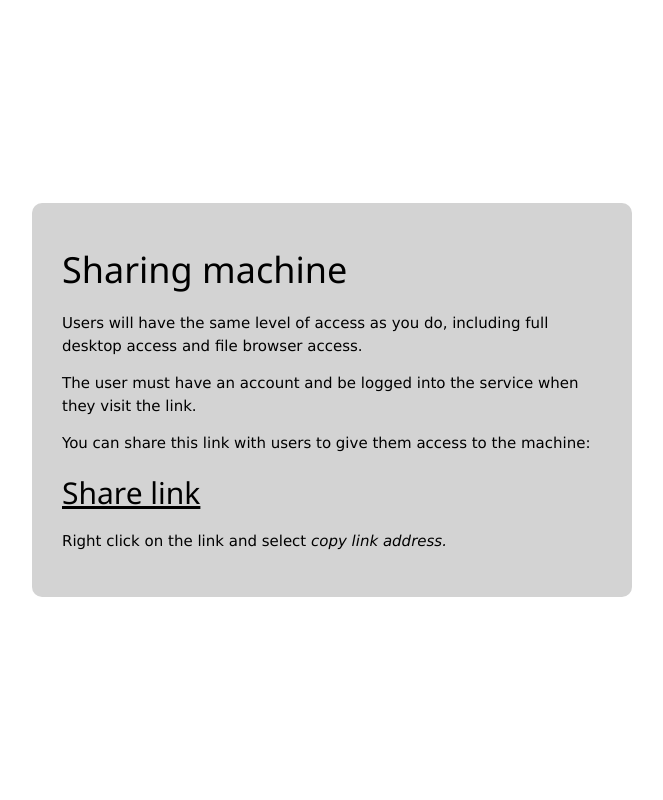
After one commit to dvolk/ada2025, a Flask app: template templates/share.jinja2 in a window 1280 px wide. The commit adds this page. Shown: the whole page, without its empty margins (308-971 px from the left). Run offline with Flask 3, Linux system fonts and the light colour scheme; the template is opened without the code that fills it, so the values that code supplies are empty.

Commit message:
more stuff

```diff
--- a/app.py
+++ b/app.py
@@ -4,9 +4,11 @@ import enum
 import threading
 import time
 import json
+import string
+import secrets
 
 import argh
-from flask import Flask, render_template, url_for, redirect, flash, request
+from flask import Flask, render_template, url_for, redirect, flash, request, abort
 from flask_sqlalchemy import SQLAlchemy
 from flask_migrate import Migrate
 from flask_login import (
@@ -18,6 +20,7 @@ from flask_login import (
     current_user,
 )
 from werkzeug.security import generate_password_hash, check_password_hash
+from werkzeug.exceptions import HTTPException
 from flask_wtf import FlaskForm
 from wtforms import StringField, PasswordField, SubmitField
 from wtforms.validators import DataRequired
@@ -40,6 +43,15 @@ shared_user_machine = db.Table(
     db.Column("user_id", db.Integer, db.ForeignKey("user.id")),
     db.Column("machine_id", db.Integer, db.ForeignKey("machine.id")),
 )
+
+
+def gen_token(length):
+    """
+    Generate a cryptographically secure alphanumeric string of the given length.
+    """
+    alphabet = string.ascii_letters + string.digits
+    secure_string = "".join(secrets.choice(alphabet) for _ in range(length))
+    return secure_string
 
 
 class User(db.Model, UserMixin):
@@ -100,13 +112,15 @@ class MachineState(enum.Enum):
     PROVISIONING = "P"
     READY = "R"
     FAILED = "F"
-    DELETED = "D"
+    DELETING = "D"
+    DELETED = "DD"
 
 
 class Machine(db.Model):
     id = db.Column(db.Integer, primary_key=True)
     name = db.Column(db.String(100), nullable=False)
     ip = db.Column(db.String(45), nullable=False)
+    token = db.Column(db.String(16), nullable=False, default=lambda: gen_token(16))
     state = db.Column(db.Enum(MachineState), nullable=False)
     creation_date = db.Column(
         db.DateTime, default=datetime.datetime.utcnow, nullable=False
@@ -151,7 +165,7 @@ MAIN_MENU = [
     },
     {
         "icon": "lightbulb",
-        "name": "help",
+        "name": "Help",
         "href": "/help",
     },
     {
@@ -208,6 +222,32 @@ def idea(text, **kwargs):
     """
     paragraph = f'<p><i class="fas fa-fw fa-lightbulb"></i> {text}</p>'
     return paragraph.format(**kwargs)
+
+
+@app.errorhandler(403)
+def forbidden(e):
+    t = "Access denied"
+    m = "Sorry, you don't have access to that page or resource."
+
+    return render_template("error.jinja2", message=m, title=t, code=403), 403
+
+
+# 404 error handler
+@app.errorhandler(404)
+def forbidden(e):
+    t = "Not found"
+    m = "Sorry, that page or resource could not be found."
+
+    return render_template("error.jinja2", message=m, title=t, code=404), 404
+
+
+# 500 error handler
+@app.errorhandler(500)
+def forbidden(e):
+    t = "Application error"
+    m = "Sorry, the application encountered a problem."
+
+    return render_template("error.jinja2", message=m, title=t, code=500), 500
 
 
 @app.context_processor
@@ -325,6 +365,49 @@ def new_machine():
     return redirect(url_for("machines"))
 
 
+@app.route("/share_machine/<machine_id>")
+def share_machine(machine_id):
+    machine_id = int(machine_id)
+    machine = Machine.query.filter_by(id=machine_id).first_or_404()
+    if not machine.ip:
+        logging.warning(f"machine {machine_id} doesn't have an ip in the database")
+        abort(404)
+
+    return render_template("share.jinja2", machine=machine)
+
+
+@app.route("/share_accept/<machine_token>")
+def share_accept(machine_token):
+    machine = Machine.query.filter_by(token=machine_token).first_or_404()
+    if current_user == machine.owner:
+        flash("You own that machine.")
+        return redirect(url_for("machines"))
+    if current_user in machine.shared_users:
+        flash("You already have that machine.")
+        return redirect(url_for("machines"))
+
+    machine.shared_users.append(current_user)
+    db.session.commit()
+    flash("Shared machine has been added to your account.")
+    return redirect(url_for("machines"))
+
+
+@app.route("/share_revoke/<machine_id>")
+def share_revoke(machine_id):
+    machine = Machine.query.filter_by(id=machine_id).first_or_404()
+    if current_user != machine.owner:
+        flash("You can't revoke shares on a machine you don't own.")
+        return redirect(url_for("machines"))
+
+    machine.token = gen_token(16)
+    machine.shared_users = []
+    db.session.commit()
+    flash(
+        "Shares for machine have been removed and a new share link has been generated"
+    )
+    return redirect(url_for("machines"))
+
+
 def docker_get_ip(client, container_name, network):
     container = client.containers.get(container_name)
     maybe_ip = container.attrs["NetworkSettings"]["Networks"][network]["IPAddress"]
@@ -335,6 +418,97 @@ def docker_wait_for_ip(client, container_name, network):
     while not (ip := docker_get_ip(client, container_name, network)):
         time.sleep(1)
     return ip
+
+
+@app.route("/stop_machine", methods=["POST"])
+def stop_machine():
+    machine_id = request.form.get("machine_id")
+    if not machine_id:
+        logging.warning(f"machine {machine_id} not found")
+        abort(404)
+    machine_id = int(machine_id)
+    machine = Machine.query.filter_by(id=machine_id).first_or_404()
+    if current_user != machine.owner:
+        logging.warning(
+            f"user {current_user.id} is not the owner of machine {machine_id}"
+        )
+        abort(403)
+    if not machine.ip:
+        logging.warning(f"machine {machine_id} doesn't have an ip in the database")
+        abort(404)
+    if (
+        machine.state == MachineState.PROVISIONING
+        or machine.state == MachineState.DELETED
+        or machine.state == MachineState.DELETING
+    ):
+        logging.warning(
+            f"machine {machine_id} is not in correct state for deletion: {machine.state}"
+        )
+        abort(500)
+
+    # good to go
+    logging.info(f"deleting container with machine id {machine_id}")
+    machine.state = MachineState.DELETING
+    db.session.commit()
+
+    threading.Thread(target=stop_container, args=(machine_id,)).start()
+    flash("Deleting machine in the background", category="success")
+    return redirect(url_for("machines"))
+
+
+def get_container_by_ip(ip_address):
+    try:
+        client = docker.from_env()
+        network = client.networks.get("adanet")
+        containers = network.containers
+
+        # Search for the container with the specified IP address
+        container = None
+        for cont in containers:
+            cont_ips = [
+                x["IPAddress"]
+                for x in cont.attrs["NetworkSettings"]["Networks"].values()
+            ]
+            if ip_address in cont_ips:
+                container = cont
+                break
+
+        if container is None:
+            logging.error("container with ip {ip_address} not found")
+            return
+
+        container_id = container.id
+        container = client.containers.get(container_id)
+        return container
+    except docker.errors.APIError as e:
+        logging.exception("Error getting container by IP address")
+    except Exception as e:
+        logging.exception("Error: Unknown error occurred")
+
+
+def stop_container(machine_id):
+    with app.app_context():
+        machine = Machine.query.filter_by(id=machine_id).first_or_404()
+        machine_ip = machine.ip
+
+    try:
+        container = get_container_by_ip(machine.ip)
+        if not container:
+            with app.app_context():
+                abort(404)
+        container.stop()
+    except docker.errors.APIError as e:
+        logging.exception("Error stopping and removing container")
+        abort(500)
+    except Exception as e:
+        logging.exception("Error: Unknown error occurred")
+        abort(500)
+
+    with app.app_context():
+        machine = Machine.query.filter_by(id=machine_id).first_or_404()
+        machine.state = MachineState.DELETED
+        db.session.commit()
+    logging.info(f"deleted container with machine id {machine_id}")
 
 
 def start_container(m_id, mt_id):
--- a/templates/base.jinja2
+++ b/templates/base.jinja2
@@ -62,6 +62,7 @@
           <a class="w3-bar-item w3-large w3-button" href="{{ menu_item['href'] }}">{{ icon(menu_item['icon']) }} {{ menu_item['name'] }}</a>
         {% endif %}
       {% endfor %}
+
       <br/>
       <a class="w3-bar-item w3-large w3-button w3-pale-red" href="/logout">{{ icon("sign-out") }} Sign out</a>
     </div>
@@ -84,9 +85,9 @@
             {% if messages %}
               {% for category, message in messages %}
                 {% if category == "danger" %}
-              <p class="w3-red w3-padding-large w3-round">{{ message }}</li>
+                  <p class="w3-red w3-padding-large w3-round">{{ message }}</p>
                 {% else %}
-                  <p class="w3-green w3-padding-large w3-round">{{ message }}</li>
+                  <p class="w3-green w3-padding-large w3-round">{{ message }}</p>
                 {% endif %}
               {% endfor %}
             {% endif %}
--- /dev/null
+++ b/templates/share.jinja2
@@ -0,0 +1,64 @@
+<!DOCTYPE html>
+<html lang="en">
+  <head>
+    <meta charset="UTF-8">
+    <meta name="viewport" content="width=device-width, initial-scale=1.0">
+    <title>Share machine</title>
+    <link rel="stylesheet" href="https://www.w3schools.com/w3css/4/w3.css">
+    <style>
+      body {
+      background-color: white;
+      }
+
+      .login-form-container {
+      display: flex;
+      justify-content: center;
+      align-items: center;
+      height: 100vh;
+      }
+
+      .login-form {
+      background-color: lightgrey;
+      padding: 2rem;
+      border-radius: 10px;
+      }
+    </style>
+  </head>
+  <body>
+
+    {% with messages = get_flashed_messages(with_categories=true) %}
+      {% if messages %}
+        {% for category, message in messages %}
+          {% if category == "danger" %}
+            <p class="w3-red w3-padding-large w3-round">{{ message }}</p>
+          {% else %}
+            <p class="w3-green w3-padding-large w3-round">{{ message }}</p>
+          {% endif %}
+        {% endfor %}
+      {% endif %}
+    {% endwith %}
+
+
+    <div class="login-form-container">
+      <div class="w3-container login-form" style="width: 600px;">
+        <h1>Sharing machine</h1>
+
+        <p>Users will have the same level of access as you do, including full desktop access and file browser access.{% if current_user == machine.owner %} However only you can revoke shares by clicking the button below.{% endif %}</p>
+
+        <p>The user must have an account and be logged into the service when they visit the link.</p>
+
+        <p>You can share this link with users to give them access to the machine:</p>
+
+        <h2><a href="/share_accept/{{ machine.token }}">Share link</a></h2>
+
+        <p>Right click on the link and select <i>copy link address.</i></p>
+
+        {% if current_user == machine.owner %}
+        <p>As the owner you can revoke all shares and generate a new share link:</p>
+
+        <p><a class="w3-btn w3-red w3-round" href="/share_revoke/{{ machine.id }}">Revoke share</a></p>
+        {% endif %}
+      </div>
+    </div>
+  </body>
+</html>
```
Also changed, not shown: templates/error.jinja2 (added, +50 -0 lines), templates/machines.jinja2 (+17 -7 lines), README.md, templates/login.jinja2 (indentation only), 2 other files. Lines whose indentation alone changed are shown as unchanged.
